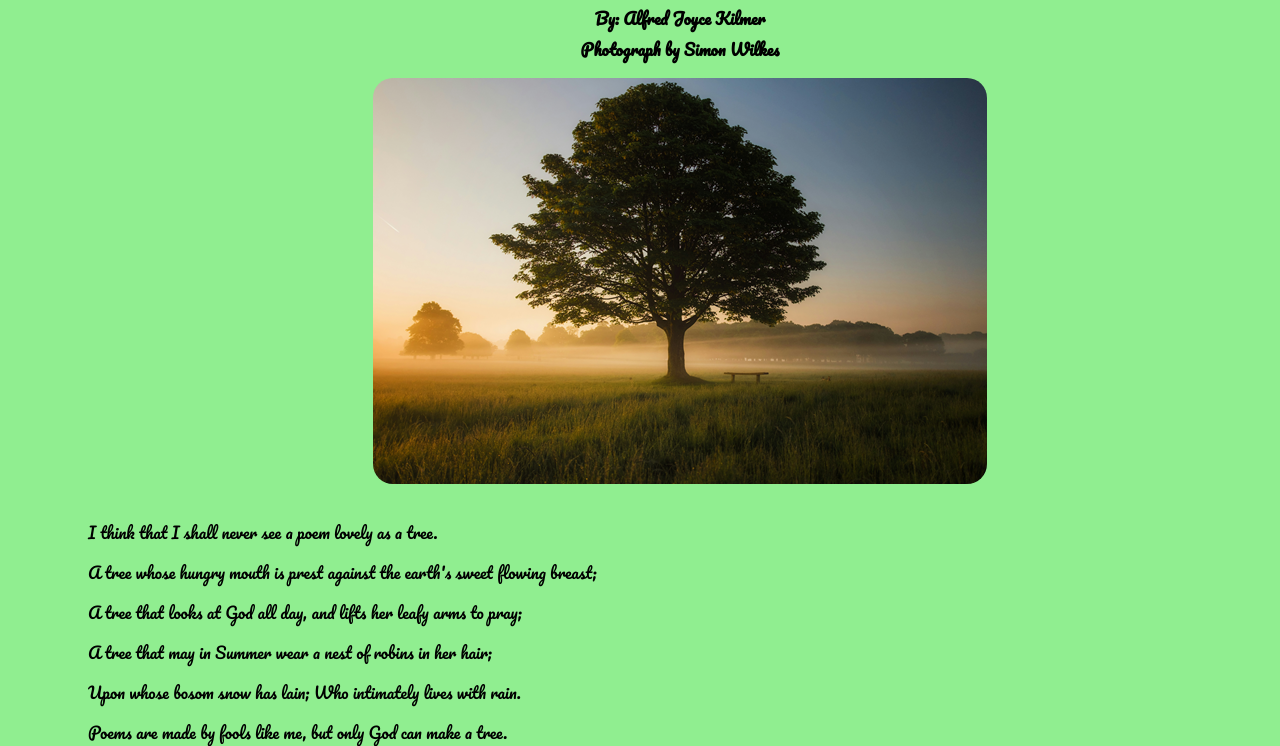
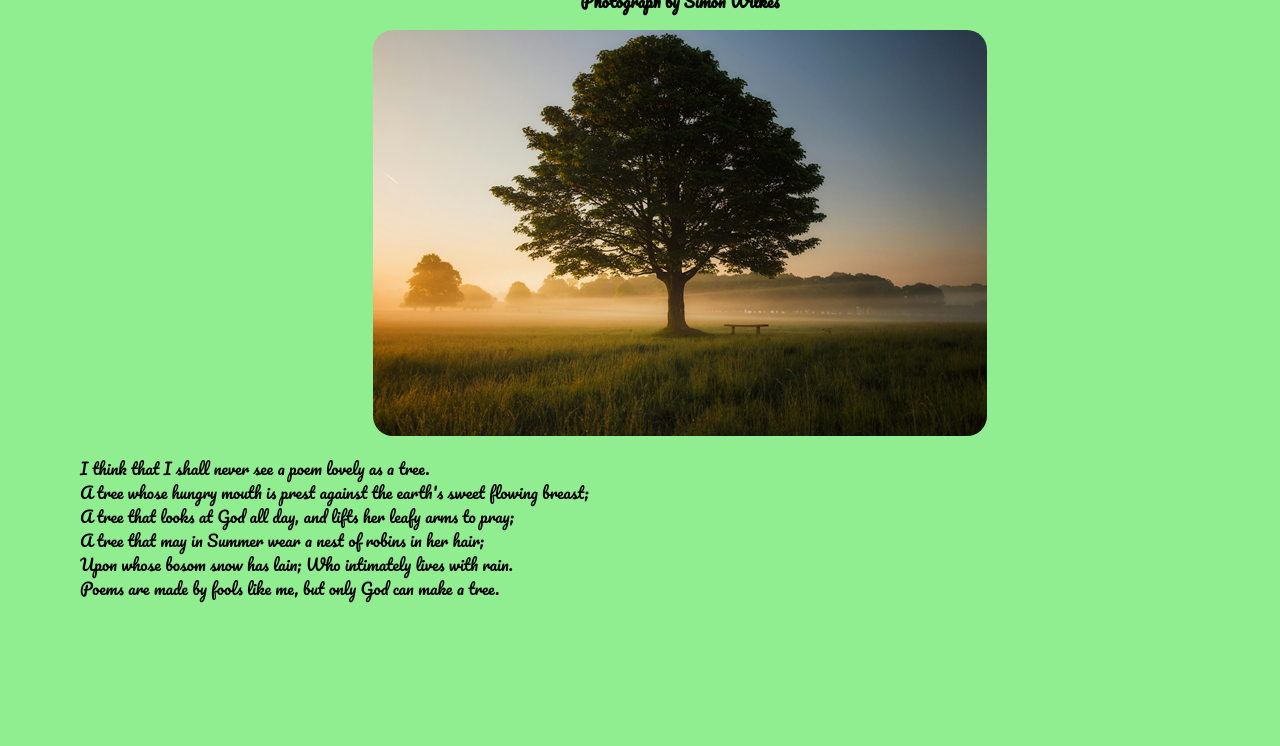
Before and after one commit to paigecornell/poem-site-paigecornell, an Eleventy site: page src/index.html in a window 1280 px wide. Shown: the part 110-856 px from the top of the page. After the commit the page ends 800 px from the top, so only its background shows below. Built offline with nearby package versions, Linux system fonts and the light colour scheme; Eleventy itself is replaced by a stand-in of ours; files that its build step writes are made by us from their sources; a web font is replaced by a local one.

Commit message:
adding css

```diff
--- a/src/index.html
+++ b/src/index.html
@@ -7,7 +7,7 @@
     <link rel="preconnect" href="https://fonts.googleapis.com">
     <link rel="preconnect" href="https://fonts.gstatic.com" crossorigin>
     <link href="https://fonts.googleapis.com/css2?family=Pacifico&family=Playwrite+CU&display=swap" rel="stylesheet">
-    <link rel="stylesheet" href = "app.css">
+    <link rel="stylesheet" href = "css/main.css">
 </head>
 <body>
 <h1> Trees</h1>
```
